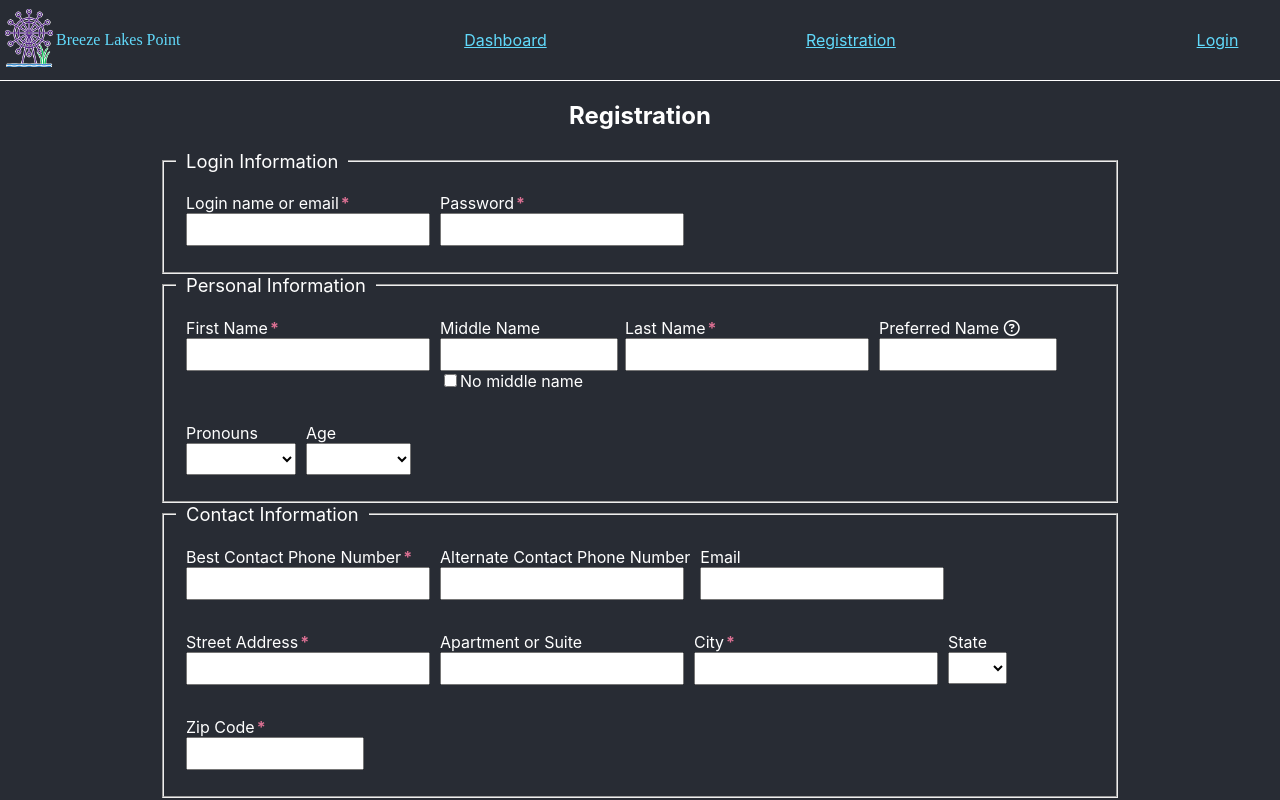
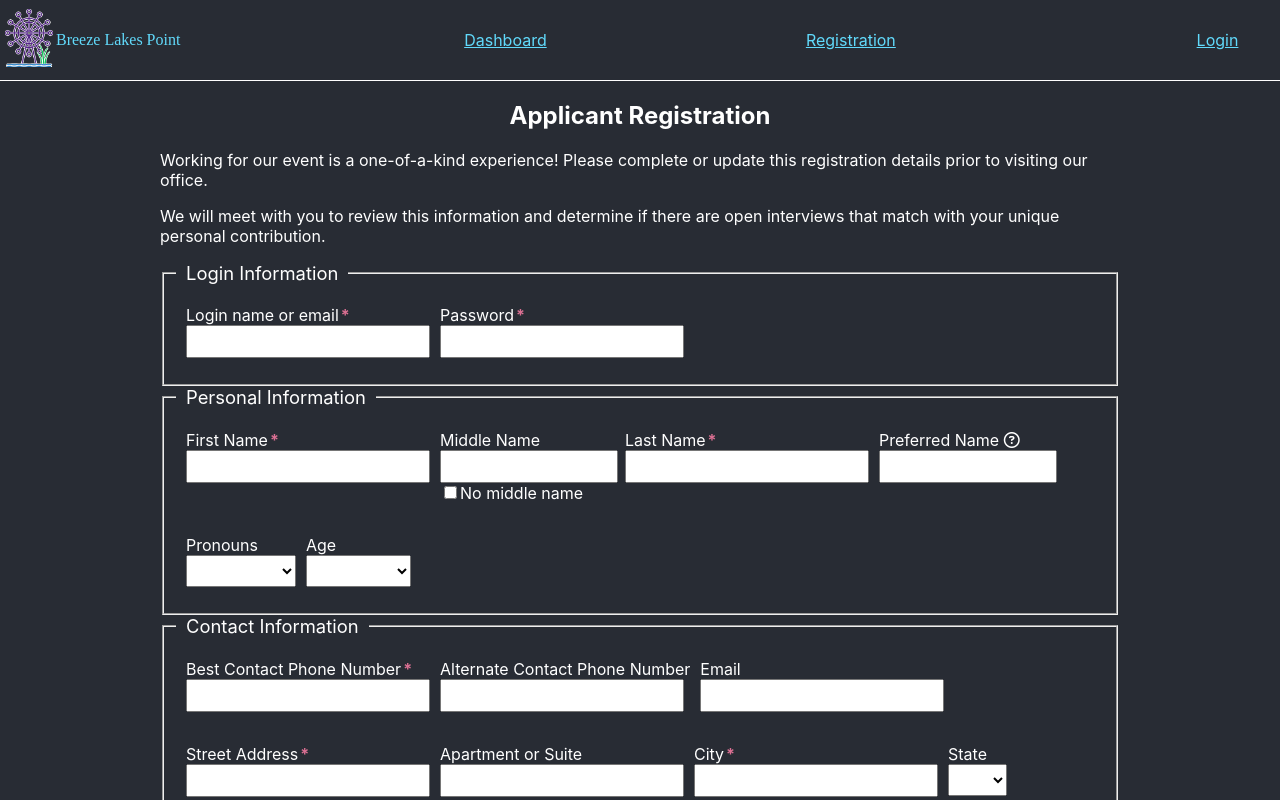
Before and after one commit to kristenkinnearohlmann/breeze-lakes-point-frontend, a React (Create React App) app: page /registration in a window 1280 px wide. Shown: the top 800 px of the page. Built offline with nearby package versions, Linux system fonts and the light colour scheme; a web font is replaced by a local one.

Commit message:
Continued work fleshing out registration form

```diff
--- a/src/components/Registration.js
+++ b/src/components/Registration.js
@@ -131,8 +131,15 @@ class Registration extends Component {
     render() {
         return (
             <div>
-                <h2>Registration</h2>
+                <h2>Applicant Registration</h2>
                 <form className="form-reg" onSubmit={this.handleSubmit}>
+                    <div>
+                        <p>
+                        Working for our event is a one-of-a-kind experience! Please complete or update this registration details prior to visiting our office.</p>
+                        <p>
+                        We will meet with you to review this information and determine if there are open interviews that match with your unique personal contribution.
+                        </p>
+                    </div>
                     <div>
                         <fieldset>
                             <legend>Login Information</legend>
```
